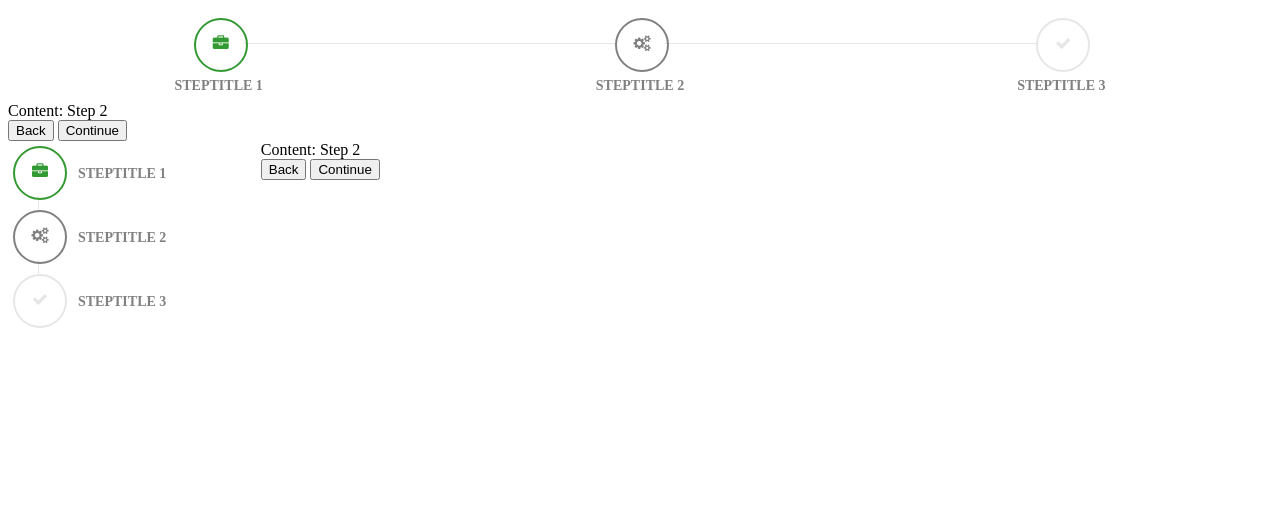
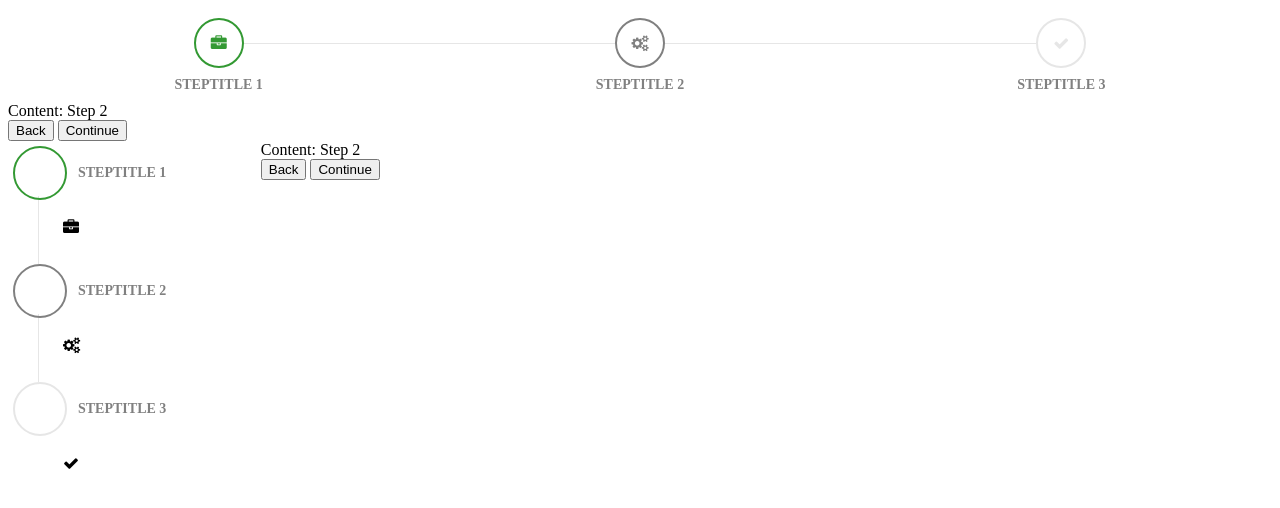
Before and after one commit to earshinov/angular-archwizard-layout-proto, a website: page index.html in a window 1280 px wide. Drawn offline with nearby package versions, Linux system fonts and the light colour scheme; files that its build step writes are made by us from their sources.

Commit message:
Move step indicators to a separate `div` instead of using `li:after`

```diff
--- a/index.html
+++ b/index.html
@@ -11,19 +11,22 @@
     <aw-wizard  class="horizontal">
       <aw-wizard-navigation-bar class="horizontal large-empty-symbols">
         <ul class="steps-indicator steps-3">
-          <li class="done navigable" step-symbol="" style="font-family: FontAwesome;">
-            <div><a>Steptitle 1</a></div>
+          <li class="done navigable">
+            <div class="label"><a>Steptitle 1</a></div>
+            <div class="step-indicator" style="font-family: FontAwesome;"><div>
           </li>
-          <li class="current" step-symbol="" style="font-family: FontAwesome;">
-            <div><a>Steptitle 2</a></div>
+          <li class="current">
+            <div class="label"><a>Steptitle 2</a></div>
+            <div class="step-indicator" style="font-family: FontAwesome;"><div>
           </li>
-          <li class="default" step-symbol="" style="font-family: FontAwesome;">
-            <div><a >Steptitle 3</a></div>
+          <li class="default">
+            <div class="label"><a >Steptitle 3</a></div>
+            <div class="step-indicator" style="font-family: FontAwesome;"><div>
           </li>
         </ul>
       </aw-wizard-navigation-bar>
-      <div class="wizard-steps horizontal" >
-        <aw-wizard-step   hidden="">
+      <div class="wizard-steps horizontal">
+        <aw-wizard-step hidden="">
           <div class="centered-content">
             <div>Content: Step 1</div>
             <div class="btn-group">
@@ -55,18 +58,21 @@
     <aw-wizard  class="vertical">
       <aw-wizard-navigation-bar class="vertical large-empty-symbols">
         <ul class="steps-indicator steps-3">
-          <li class="done navigable" step-symbol="" style="font-family: FontAwesome;">
-            <div><a>Steptitle 1</a></div>
+          <li class="done navigable">
+            <div class="label"><a>Steptitle 1</a></div>
+            <div class="step-indicator" style="font-family: FontAwesome;"><div>
           </li>
-          <li class="current" step-symbol="" style="font-family: FontAwesome;">
-            <div><a>Steptitle 2</a></div>
+          <li class="current">
+            <div class="label"><a>Steptitle 2</a></div>
+            <div class="step-indicator" style="font-family: FontAwesome;"><div>
           </li>
-          <li class="default" step-symbol="" style="font-family: FontAwesome;">
-            <div><a>Steptitle 3</a></div>
+          <li class="default">
+            <div class="label"><a>Steptitle 3</a></div>
+            <div class="step-indicator" style="font-family: FontAwesome;"><div>
           </li>
         </ul>
       </aw-wizard-navigation-bar>
-      <div class="wizard-steps vertical" >
+      <div class="wizard-steps vertical">
         <aw-wizard-step   hidden="">
           <div class="centered-content">
             <div>Content: Step 1</div>
--- a/wizard-navigation-bar.component.horizontal.less
+++ b/wizard-navigation-bar.component.horizontal.less
@@ -113,11 +113,9 @@ aw-wizard-navigation-bar.horizontal {
           .line(@big-dot-width, @big-dot-height, @wz-color-default);
         }
 
-        &:after {
+        .step-indicator {
           .state-circle(@big-dot-width, @big-dot-height, @dot-border-width);
           .state-circle-with-border-and-content(@dot-border-width, @wz-color-default);
-
-          content: attr(step-symbol);
         }
       }
 
@@ -126,19 +124,19 @@ aw-wizard-navigation-bar.horizontal {
         color: @wz-color-current;
       }
 
-      li.current:after {
+      li.current .step-indicator {
         .state-circle-with-border-and-content(@dot-border-width, @wz-color-current);
       }
 
-      li.done:after {
+      li.done .step-indicator {
         .state-circle-with-border-and-content(@dot-border-width, @wz-color-done);
       }
 
-      li.optional:after {
+      li.optional .step-indicator {
         .state-circle-with-border-and-content(@dot-border-width, @wz-color-optional);
       }
 
-      li.editing:after {
+      li.editing .step-indicator {
         .state-circle-with-border-and-content(@dot-border-width, @wz-color-editing);
       }
     }
@@ -216,7 +214,7 @@ aw-wizard-navigation-bar.horizontal {
       padding: @text-padding-bottom 0 0 0;
       pointer-events: none;
 
-      div {
+      .label {
         display: flex;
         flex-direction: column;
         align-items: center;
```
